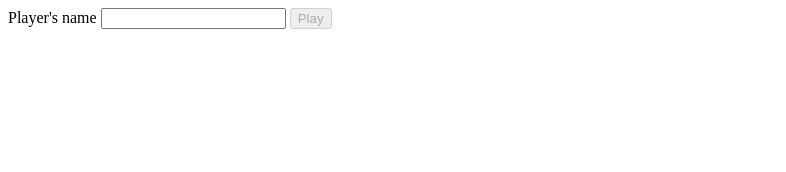
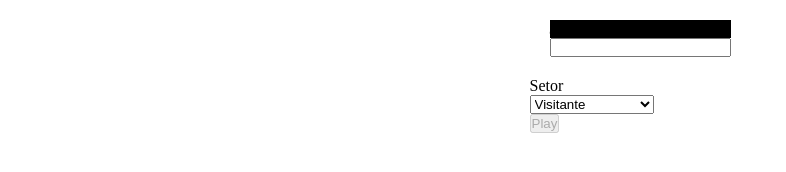
Before and after one commit to rvposo/visteon-memory-game, a plain HTML site: page index.html in a window 1280 px wide. Shown: the whole page, without its empty margins (0-786 px from the left). Drawn offline with Linux system fonts and the light colour scheme.

Commit message:
added everything

```diff
--- a/index.html
+++ b/index.html
@@ -4,13 +4,30 @@
     <meta charset="UTF-8" />
     <meta name="viewport" content="width=device-width, initial-scale=1.0" />
     <title>Document</title>
+    <link rel="stylesheet" href="/styles/style.css" />
     <script defer src="./src/script.js"></script>
   </head>
   <body>
-    <form action="">
-      <label for="">Player's name</label>
-      <input class="player-name" type="text" />
-      <button type="submit" class="play-button" disabled>Play</button>
-    </form>
+    <div class="game-init">
+      <form action="">
+        <div class="player-block">
+          <label for="" style="display: block">Jogador</label>
+          <input class="player-name" type="text" />
+        </div>
+
+        <div>
+          <label for="" style="display: block">Setor</label>
+          <select name="" id="">
+            <option value="">Visitante</option>
+            <option value="">Engenharia FA</option>
+            <option value="">Engenharia SMD</option>
+            <option value="">Produção SMD</option>
+            <option value="">Produção FA</option>
+          </select>
+        </div>
+
+        <button type="submit" class="play-button" disabled>Play</button>
+      </form>
+    </div>
   </body>
 </html>
--- a/src/script.js
+++ b/src/script.js
@@ -5,15 +5,15 @@ const ValidatePlayer = ({ target }) => {
   if (target.value.length > 3) {
     playButton.removeAttribute("disabled");
     return;
-    console.log("working");
   }
   playButton.setAttribute("disabled", "");
 };
 
 const Play = (event) => {
   event.preventDefault();
-  localStorage.setItem("player", inputPlayerName.value);
-  console.log(inputPlayerName.value);
+
+  localStorage.setItem("players", inputPlayerName.value);
+  //window.location = "pages/game.html";
 };
 
 inputPlayerName.addEventListener("input", ValidatePlayer);
--- a/styles/style.css
+++ b/styles/style.css
@@ -0,0 +1,25 @@
+* {
+  margin: 0;
+  padding: 0;
+  box-sizing: border-box;
+}
+
+body {
+  width: 100%;
+  height: 100vh;
+}
+
+.game-init {
+  display: flex;
+  flex-direction: column;
+  justify-content: center;
+  align-items: center;
+}
+
+.player-block {
+  padding: 20px;
+}
+
+.player-block > label {
+  background-color: black;
+}
```
Also changed, not shown: pages/game.html (added, +9 -0 lines), src/img/10.png (added), src/img/12.png (added), 6 other files.
